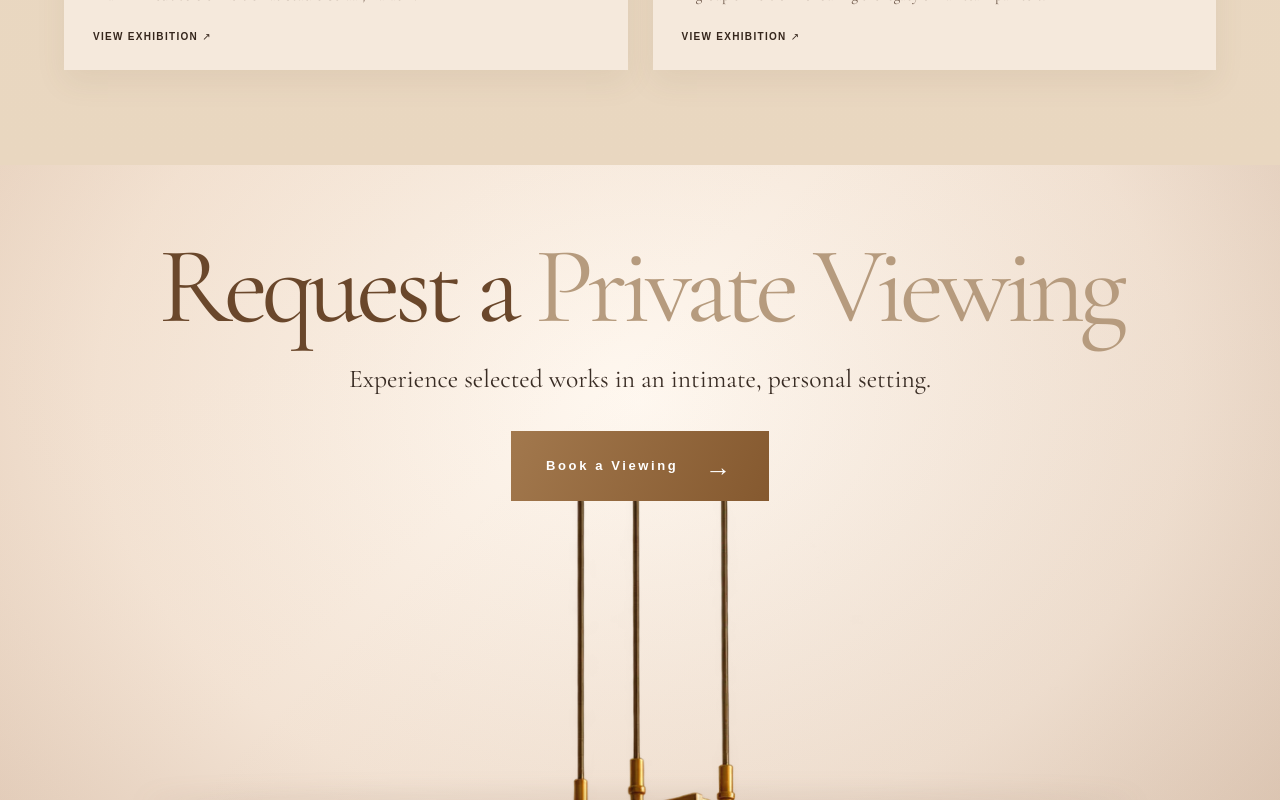
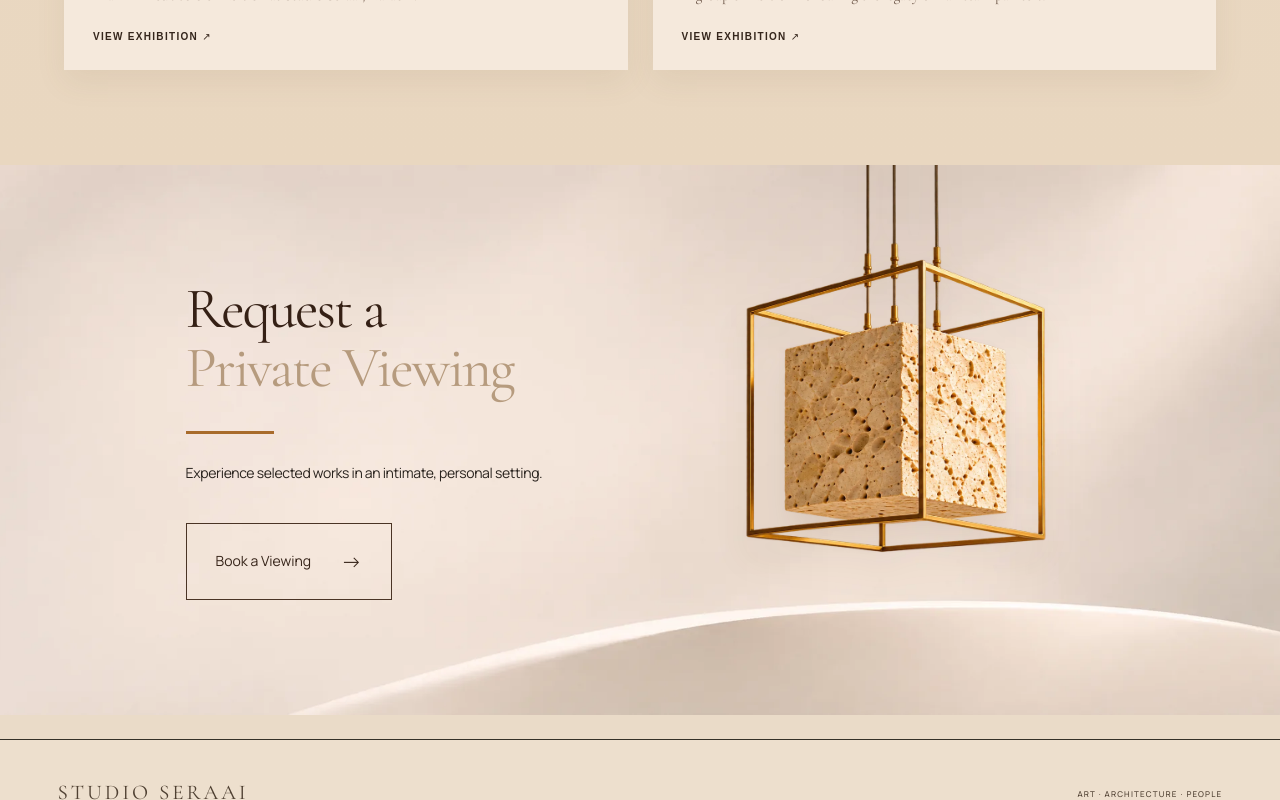
Before and after one commit to studioseraai/studioseraai, a Next.js app: page / in a window 1280 px wide. Shown: the part 3780-4580 px from the top of the page. Built offline with nearby package versions, Linux system fonts and the light colour scheme.

Commit message:
V3: match private viewing CTA reference with uploaded gallery assets

```diff
--- a/app/gallery-components/PrivateViewing.module.css
+++ b/app/gallery-components/PrivateViewing.module.css
@@ -1,11 +1,15 @@
-.section{position:relative;isolation:isolate;min-height:740px;padding:65px 5% 0;overflow:hidden;background:radial-gradient(ellipse at 50% 32%,#fff8f0 0%,#f3e3d4 60%,#ddc5b1 100%);color:#493021;text-align:center}
-.section:before{content:"";position:absolute;inset:0;pointer-events:none;background:linear-gradient(135deg,#edd4bc35,transparent 40%,#a68b7620)}
-.arch{position:absolute;top:-25%;left:-28%;width:52%;height:126%;border-radius:50%;border:3px solid #fff7ebcf;box-shadow:inset -22px 0 45px #ad886b1c;pointer-events:none;transform:rotate(14deg)}
-.copy{position:relative;z-index:2;max-width:1100px;margin:0 auto}.label{display:flex;align-items:center;justify-content:center;gap:30px;margin:0 0 19px;font:600 15px Arial,sans-serif;letter-spacing:.52em;color:#473123}.label span{height:1px;width:110px;background:#a98a6e}.copy h2{font:400 clamp(65px,8.5vw,135px)/1.04 var(--font-display),Georgia,serif;letter-spacing:-.055em;margin:0 0 18px;color:#6a472b}.description{font:italic clamp(19px,2vw,30px)/1.4 var(--font-display),Georgia,serif;margin:0 auto 34px;max-width:780px;color:#392c24}.cta{display:inline-flex;align-items:center;justify-content:center;gap:27px;padding:17px 35px;min-height:64px;background:linear-gradient(115deg,#a2784d,#85592f);color:white;text-decoration:none;font:600 13px Arial,sans-serif;letter-spacing:.2em;transition:filter .2s,transform .2s}.cta span{font:26px Georgia,serif}.cta:hover{filter:brightness(1.12);transform:translateY(-2px)}
-.scene{position:relative;z-index:1;height:330px;max-width:1300px;margin:-1px auto 0;display:flex;align-items:flex-start;justify-content:center}.scene:after{content:"";position:absolute;bottom:17px;left:7%;right:7%;height:18px;border-radius:50%;background:#78554027;filter:blur(12px)}
-.bench{position:relative;width:94%;height:275px;margin-top:65px}.top{height:53px;position:relative;z-index:2;background:linear-gradient(180deg,#795032 0%,#4f2c1c 34%,#583321 77%,#291810 100%);box-shadow:0 11px 14px #6b432d36;border-radius:2px;transform:perspective(900px) rotateX(5deg)}.top:before{content:"";position:absolute;inset:0;background:repeating-linear-gradient(2deg,transparent 0 11px,#b5875830 12px 13px);pointer-events:none}.leftLeg,.rightLeg{position:absolute;top:41px;width:11%;height:190px;background:linear-gradient(95deg,#56301d,#8b5934 55%,#412215);box-shadow:9px 15px 14px #65432b1c;clip-path:polygon(16% 0,100% 0,61% 100%,0 100%)}.leftLeg{left:14%}.rightLeg{right:13%;transform:scaleX(-1)}
-.booksLeft,.booksRight{position:absolute;bottom:43px;width:155px;height:75px;z-index:3;transform:rotate(-10deg)}.booksLeft{left:4%}.booksRight{right:4%;transform:rotate(11deg)}.booksLeft i,.booksRight i{position:absolute;left:0;width:100%;height:21px;border-radius:2px;box-shadow:2px 3px 3px #2c211c30}.booksLeft i:nth-child(1){bottom:0;background:linear-gradient(#eee1c1 30%,#628074 32%,#587065)}.booksLeft i:nth-child(2){bottom:20px;background:linear-gradient(#d4bda0 30%,#f1e7cc 32%,#efe4cc)}.booksLeft i:nth-child(3){bottom:40px;background:linear-gradient(115deg,#584759,#6f4b62)}.booksRight i:nth-child(1){bottom:0;background:linear-gradient(#c8a064 28%,#ead6ae 30%)}.booksRight i:nth-child(2){bottom:18px;background:linear-gradient(110deg,#714a39,#af8952)}.booksRight i:nth-child(3){bottom:37px;background:linear-gradient(110deg,#596857,#a26e48,#a25650)}
-.notebook{position:absolute;left:45%;bottom:43px;width:105px;height:28px;background:#f7ede0;border:1px solid #b6a591;transform:skewX(-17deg) rotate(-3deg);box-shadow:4px 6px 8px #3c281b36}.notebook:before{content:"";position:absolute;top:0;bottom:0;left:10px;border-left:2px dashed #aa9b8b}
-@media(max-width:800px){.section{min-height:630px;padding:64px 5% 0}.label{font-size:11px;letter-spacing:.3em;gap:14px}.label span{width:48px}.copy h2{font-size:clamp(60px,11vw,90px)}.description{font-size:19px}.scene{height:270px}.bench{margin-top:65px;height:200px}.leftLeg,.rightLeg{height:147px}.top{height:39px}.booksLeft,.booksRight{transform:scale(.7) rotate(-9deg);transform-origin:bottom left}.booksRight{transform:scale(.7) rotate(9deg);transform-origin:bottom right}.notebook{transform:scale(.75) skewX(-17deg)}}
-@media(max-width:550px){.section{min-height:550px;padding:64px 5% 0}.copy h2{font-size:clamp(51px,13vw,74px)}.desktopBreak{display:none}.description{font-size:17px;margin-bottom:25px}.cta{font-size:10px;padding:14px 18px;min-height:52px;gap:14px}.scene{height:185px;margin-top:14px}.bench{width:108%;margin-top:42px}.top{height:28px}.leftLeg,.rightLeg{top:25px;height:100px}.booksLeft,.booksRight{transform:scale(.45) rotate(-9deg);bottom:23px}.booksRight{transform:scale(.45) rotate(9deg)}.notebook{transform:scale(.5);bottom:24px;left:40%}.arch{left:-75%;width:95%}}
-@media(prefers-reduced-motion:reduce){.cta{transition:none}}
+.section{position:relative;isolation:isolate;min-height:clamp(550px,42.7vw,800px);overflow:hidden;background:#eee2d9 url('/gallery/private-viewing-bg.webp') center center/cover no-repeat;color:#352015;display:grid;grid-template-columns:minmax(0,1fr) minmax(0,1fr);align-items:center;padding:clamp(60px,7vw,130px) clamp(32px,14.5vw,275px)}
+.copy{position:relative;z-index:2;max-width:690px}
+.copy h2{font-family:var(--font-display),Georgia,serif;font-size:clamp(54px,4.5vw,88px);font-weight:400;line-height:1.02;letter-spacing:-.035em;margin:0;color:#352015}
+.copy h2 em{display:block;font-weight:400}
+.rule{width:88px;height:3px;background:#a86b2b;margin:clamp(27px,2.6vw,49px) 0 27px}
+.description{font:400 clamp(17px,1.35vw,26px)/1.58 var(--font-body),Arial,sans-serif;letter-spacing:-.025em;margin:0 0 38px;max-width:500px;color:#29231e}
+.cta{display:inline-flex;align-items:center;justify-content:center;gap:30px;padding:17px 29px;min-height:77px;border:1px solid #4a3425;color:#362419;background:transparent;text-decoration:none;font:500 clamp(17px,1.55vw,29px)/1.2 var(--font-body),Arial,sans-serif;transition:background .25s,color .25s,transform .25s}
+.cta span{font-size:1.5em;line-height:1;font-weight:300}
+.cta:hover,.cta:focus-visible{background:#3d2a1e;color:#fff;transform:translateY(-2px)}
+.scene{position:absolute;z-index:1;right:clamp(30px,8vw,155px);top:0;bottom:0;width:min(44vw,730px);pointer-events:none}
+.cube{position:absolute;top:-8%;right:0;width:100%;height:91%;object-fit:contain;object-position:center top;filter:drop-shadow(0 18px 15px rgba(83,51,24,.1));animation:descend 1.3s cubic-bezier(.2,.7,.2,1) both}
+@keyframes descend{from{opacity:0;transform:translateY(-55px)}to{opacity:1;transform:translateY(0)}}
+@media(max-width:900px){.section{grid-template-columns:1fr;min-height:650px;padding:76px 7% 300px;align-items:start}.copy{max-width:520px}.copy h2{font-size:clamp(50px,8vw,75px)}.description{max-width:440px}.scene{right:0;top:auto;bottom:-30px;width:min(66vw,520px);height:460px}.cube{height:100%;top:0}}
+@media(max-width:560px){.section{min-height:700px;padding:68px 7% 325px;background-position:54% center}.copy h2{font-size:clamp(47px,11vw,65px)}.rule{width:64px;margin:24px 0 22px}.description{font-size:17px;line-height:1.5;margin-bottom:26px}.cta{min-height:58px;padding:12px 19px;gap:20px;font-size:17px}.scene{width:92vw;height:390px;right:-9vw;bottom:-38px}.cube{object-position:center top}}
+@media(prefers-reduced-motion:reduce){.cube{animation:none}.cta{transition:none}}
```
